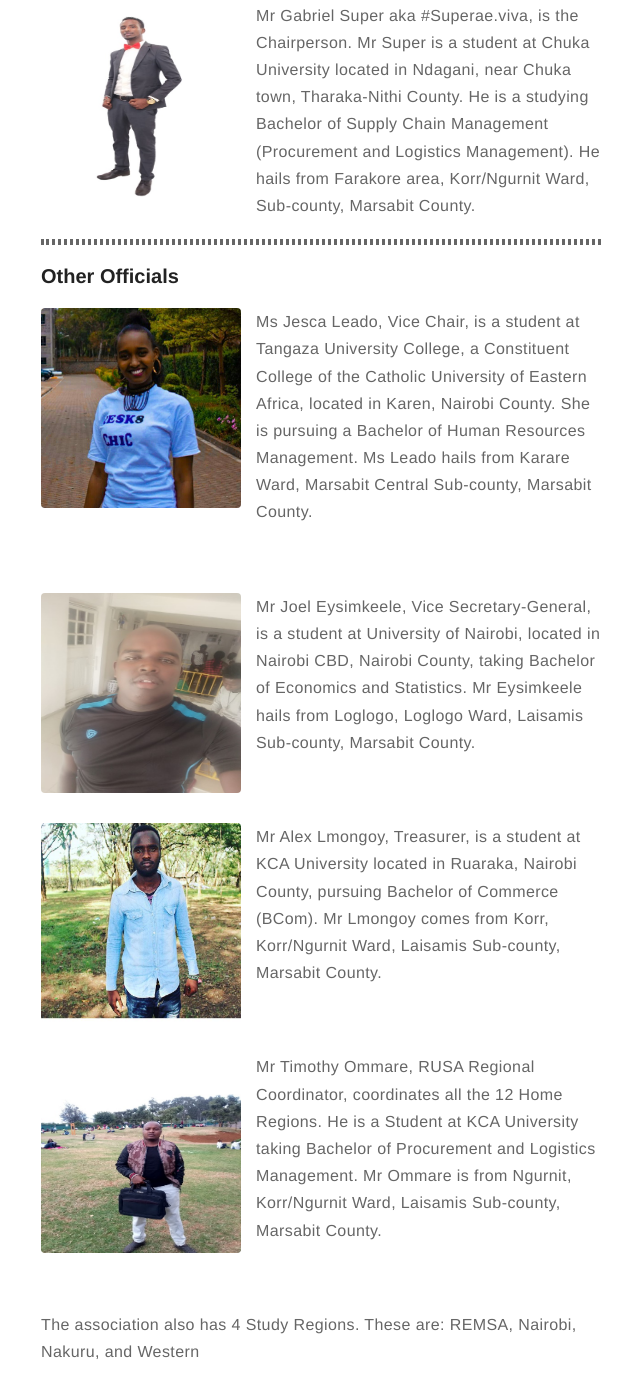
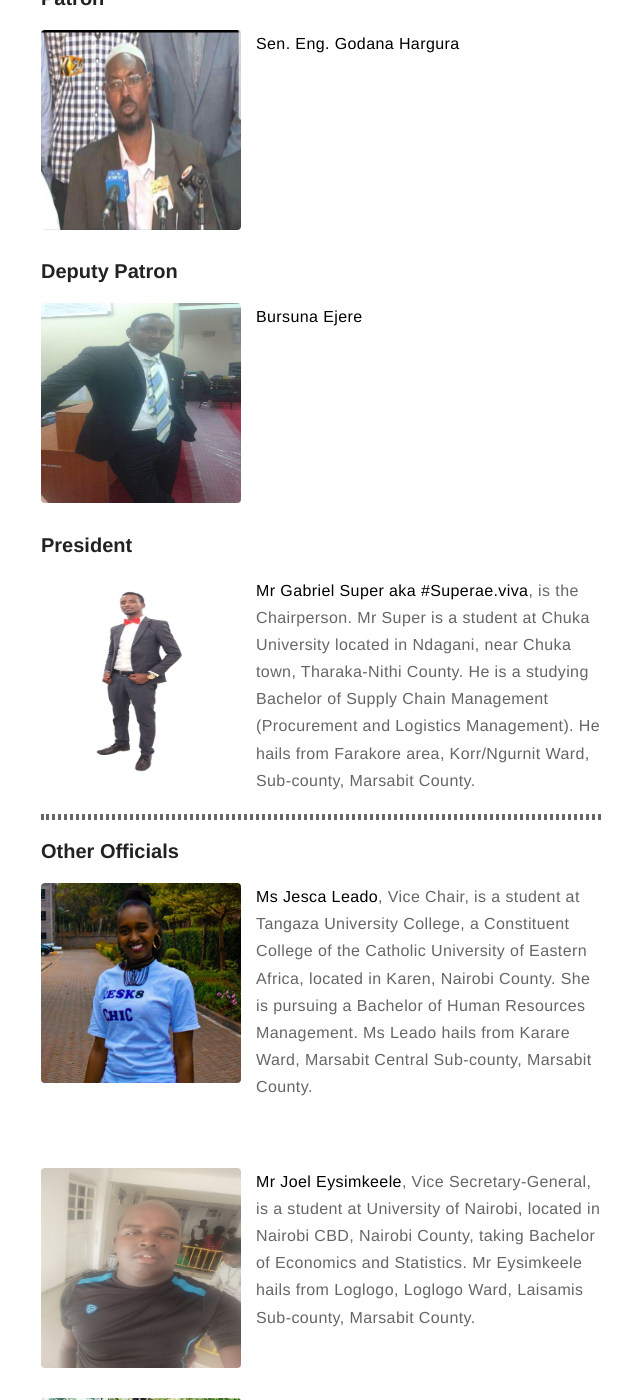
Before and after one commit to rusakenya/rusakenya.github.io, a Jekyll site: the page built from officials.md, in a window 1280 px wide and 1400 px high, scrolled down 692 px. Shown: the whole window, without its empty margins (319-959 px from the left). Built offline with Jekyll 4.4.1, drawn with Linux system fonts in a browser that asks for light colours; some of the changed text lies outside the part shown.

```diff
--- a/_config.yml
+++ b/_config.yml
@@ -17,7 +17,7 @@ resume-external: false
 resume-url: https://google.com/?q=my+resume
 
 # url: https://koppl.in/indigo
-# your url: http://USERNAME.github.io
+your url: http://rusakenya.github.io
 
 permalink: /:title/
 
--- a/officials.md
+++ b/officials.md
@@ -3,30 +3,54 @@ title: Officials
 layout: page
 ---
 
-<p style="border-style:dotted solid;" ><h2>Board and Officials</h2></p>
-<p style="border-style:dotted solid;" ></p>
-<h3>Patron</h3>
-<h3>Deputy Patron</h3>
-<h3>President</h3>
-<p><img alt="{{ site.name }}" src="{{ site.url }}/assets/images/president.jpg" style="width:200px;height:200px;margin-right:15px;float:left;" />
-Mr Gabriel Super aka #Superae.viva, is the Chairperson. Mr Super is a student at Chuka University located in Ndagani, near Chuka town, Tharaka-Nithi County. He is a studying Bachelor of Supply Chain Management (Procurement and Logistics Management). He hails from Farakore area, Korr/Ngurnit Ward, Sub-county, Marsabit County.</p>
 <p style="border-style:dotted solid;" ></p>
 
-<h3>Other Officials</h3>
+## Board and Officials
+<p style="border-style:dotted solid;" ></p>
+- [Patron](#patron)
+- [Deputy Patron](#deputy-patron)
+- [President](#president)
+- [Other Officials](#other-officials)
+
+### Patron
+<p><img alt="{{ site.name }}" src="{{ site.url }}/assets/images/patron.jpeg" style="width:200px;height:200px;margin-right:15px;float:left;" />
+<strong>Sen. Eng. Godana Hargura</strong></p>
+<br>
+<br>
+<br>
+<br>
+<br>
+<br>
+
+### Deputy Patron
+<p><img alt="{{ site.name }}" src="{{ site.url }}/assets/images/deputy_patron.jpeg" style="width:200px;height:200px;margin-right:15px;float:left;" /><strong>Bursuna Ejere</strong></p>
+<br>
+<br>
+<br>
+<br>
+<br>
+<br>
+
+### President
+<p><img alt="{{ site.name }}" src="{{ site.url }}/assets/images/president.jpg" style="width:200px;height:200px;margin-right:15px;float:left;" />
+<strong>Mr Gabriel Super aka #Superae.viva</strong>, is the Chairperson. Mr Super is a student at Chuka University located in Ndagani, near Chuka town, Tharaka-Nithi County. He is a studying Bachelor of Supply Chain Management (Procurement and Logistics Management). He hails from Farakore area, Korr/Ngurnit Ward, Sub-county, Marsabit County.</p>
+<p style="border-style:dotted solid;" ></p>
+
+### Other Officials
 <p><img alt="{{ site.name }}" src="{{ site.url }}/assets/images/vicechair.jpg" style="width:200px;height:200px;margin-right:15px;float:left;" />
-Ms Jesca Leado, Vice Chair, is a student at Tangaza University College, a Constituent College of the Catholic University of Eastern Africa, located in Karen, Nairobi County. She is pursuing a Bachelor of Human Resources Management. Ms Leado hails from Karare Ward, Marsabit Central Sub-county, Marsabit County.</p>
+<strong>Ms Jesca Leado</strong>, Vice Chair, is a student at Tangaza University College, a Constituent College of the Catholic University of Eastern Africa, located in Karen, Nairobi County. She is pursuing a Bachelor of Human Resources Management. Ms Leado hails from Karare Ward, Marsabit Central Sub-county, Marsabit County.</p>
 <br>
 
 <p><img alt="{{ site.name }}" src="{{ site.url }}/assets/images/secgen.jpg" style="width:200px;height:200px;margin-right:15px;float:left;" />
-Mr Joel Eysimkeele, Vice Secretary-General, is a student at University of Nairobi, located in Nairobi CBD, Nairobi County, taking Bachelor of Economics and Statistics. Mr Eysimkeele hails from Loglogo, Loglogo Ward, Laisamis Sub-county, Marsabit County.</p>
+<strong>Mr Joel Eysimkeele</strong>, Vice Secretary-General, is a student at University of Nairobi, located in Nairobi CBD, Nairobi County, taking Bachelor of Economics and Statistics. Mr Eysimkeele hails from Loglogo, Loglogo Ward, Laisamis Sub-county, Marsabit County.</p>
 <br>
 
 <p><img alt="{{ site.name }}" src="{{ site.url }}/assets/images/treasurer.jpg" style="width:200px;height:200px;margin-right:15px;float:left;" />
-Mr Alex Lmongoy, Treasurer, is a student at KCA University located in Ruaraka, Nairobi County, pursuing Bachelor of Commerce (BCom). Mr Lmongoy comes from Korr, Korr/Ngurnit Ward, Laisamis Sub-county, Marsabit County.</p>
+<strong>Mr Alex Lmongoy</strong>, Treasurer, is a student at KCA University located in Ruaraka, Nairobi County, pursuing Bachelor of Commerce (BCom). Mr Lmongoy comes from Korr, Korr/Ngurnit Ward, Laisamis Sub-county, Marsabit County.</p>
 <br>
 
 <p><img alt="{{ site.name }}" src="{{ site.url }}/assets/images/regcoordinator.jpg" style="width:200px;height:200px;margin-right:15px;float:left;" />
-Mr Timothy Ommare, RUSA Regional Coordinator, coordinates all the 12 Home Regions. He is a Student at KCA University taking Bachelor of Procurement and Logistics Management. Mr Ommare is from Ngurnit, Korr/Ngurnit Ward, Laisamis Sub-county, Marsabit County.</p>
+<strong>Mr Timothy Ommare</strong>, RUSA Regional Coordinator, coordinates all the 12 Home Regions. He is a Student at KCA University taking Bachelor of Procurement and Logistics Management. Mr Ommare is from Ngurnit, Korr/Ngurnit Ward, Laisamis Sub-county, Marsabit County.</p>
 <br>
 
 
```
Also changed, not shown: _posts/2019-10-24-rendille-night.markdown (added, +28 -0 lines), about.md (+15 -10 lines), assets/images/deputy_patron.jpeg (added), assets/images/patron.jpeg (added), assets/images/rendille_night.jpg (added).
